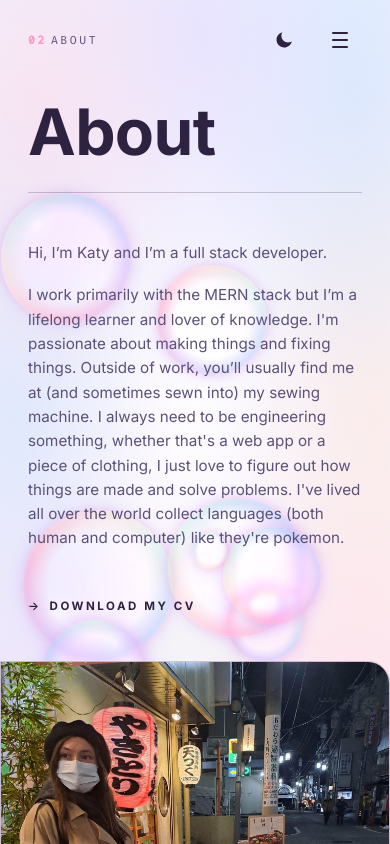
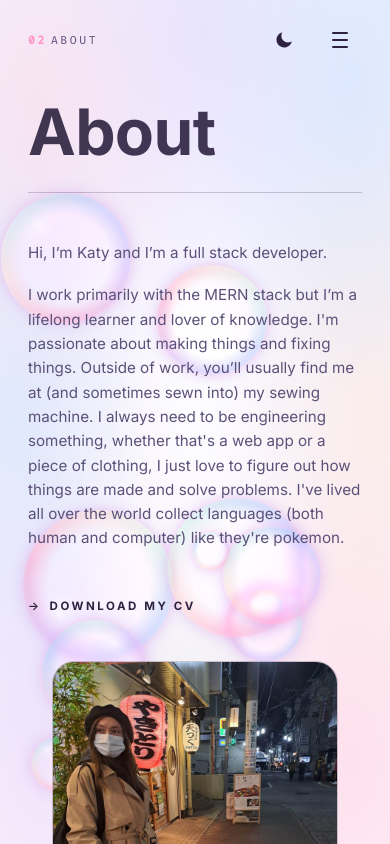
Before and after one commit to katag1001/portfolio_v2, a React (Vite) app: page /about in a window 390 px wide. Built offline with nearby package versions, Linux system fonts and the light colour scheme.

Commit message:
CSS styling on about

```diff
--- a/src/components/aboutMe.css
+++ b/src/components/aboutMe.css
@@ -4,7 +4,7 @@
 
 .about-container {
   /* Text position */
-  --about-text-top: 25%;
+  --about-text-top: 35%;
   --about-text-right: 10%;
   --about-text-width: 55%;
 
@@ -44,42 +44,46 @@
   right: var(--about-text-right);
   width: var(--about-text-width);
   display: flex;
-  flex-direction: column;
+  flex-direction: row;
   align-items: flex-end;
+  justify-content: flex-end;
+  gap: var(--space-lg);
   text-align: right;
   padding-bottom: var(--space-lg);
 }
 
 
 /* =========================================================
-   TITLE
+   TITLE (vertical rail, desktop)
    ========================================================= */
 
 .about-title {
-  width: 100%;
-  font-size: var(--fs-h6);
-  line-height: 1;
+  font-family: var(--font-main);
+  font-weight: 700;
+  order: 2;
+  flex-shrink: 0;
+  writing-mode: vertical-rl;
+  transform: rotate(180deg);
 
-  font-weight: 700;
-  letter-spacing: -0.01em;
-
+  font-size: var(--fs-display);
+  letter-spacing: var(--ls-wide);
   color: var(--text-main);
-
-  margin: 0 0 var(--space-md);
-
-  text-align: right;
+  opacity: 0.9;
+  color: var(--text-main);
+  margin: 0;
+  white-space: nowrap;
 }
 
 
+
+
+
 /* =========================================================
-   DIVIDER
+   DIVIDER (hidden on desktop, title has no divider next to it)
    ========================================================= */
 
 .about-divider {
-  width: 100%;
-  height: var(--line-w);
-  background-color: var(--line-color);
-  margin-bottom: var(--space-lg);
+  display: none;
 }
 
 
@@ -88,7 +92,9 @@
    ========================================================= */
 
 .about-text {
-  width: 100%;
+  order: 1;
+  flex: 1 1 auto;
+  min-width: 0;
 
   padding-right: 0;
 
@@ -200,6 +206,25 @@
 /* =========================================================
    SMALL SCREENS
    ========================================================= */
+@media (max-width: 1000px) {
+
+  .about-right {
+    top: 25%;
+  }
+
+  .about-title {
+  font-family: var(--font-main);
+  font-weight: 700;
+  font-size: var(--fs-display);
+  letter-spacing: var(--ls-wide);
+  color: var(--text-main);
+  opacity: 0.9;
+  color: var(--text-main);
+
+}
+
+
+}
 
 @media (max-width: 768px) {
 
@@ -226,6 +251,7 @@
   }
 
 
+
   /* ---------------------------------------------------------
      BOX SIZING
      --------------------------------------------------------- */
@@ -240,7 +266,7 @@
      IMAGE
      --------------------------------------------------------- */
 
-  .about-left {
+.about-left {
     position: relative;
 
     top: auto;
@@ -261,18 +287,17 @@
     z-index: 1;
   }
 
-
   .about-image {
     display: block;
 
-    width: 100%;
+    width: auto;
     max-width: 100%;
     height: 100%;
 
-    object-fit: cover;
-    object-position: top;
+    object-fit: contain;
+    object-position: center;
 
-    border-radius: var(--about-image-radius);
+    border-radius: var(--radius-lg);
 
     border: var(--line-w) solid var(--line-color);
   }
@@ -298,6 +323,8 @@
     display: flex;
     flex-direction: column;
     align-items: stretch;
+    justify-content: flex-start;
+    gap: 0;
 
     text-align: left;
 
@@ -310,6 +337,12 @@
      --------------------------------------------------------- */
 
   .about-title {
+    order: 0;
+    flex-shrink: initial;
+
+    writing-mode: horizontal-tb;
+    transform: none;
+
     width: 100%;
     max-width: 100%;
 
@@ -322,6 +355,7 @@
     color: var(--text-main);
 
     margin: 0 0 var(--space-md);
+    white-space: normal;
 
     text-align: left;
 
@@ -334,6 +368,10 @@
      --------------------------------------------------------- */
 
   .about-divider {
+    display: block;
+    flex-shrink: initial;
+    align-self: auto;
+
     width: 100%;
     max-width: 100%;
 
@@ -352,6 +390,10 @@
      --------------------------------------------------------- */
 
   .about-text {
+    order: 0;
+    flex: initial;
+    min-width: initial;
+
     width: 100%;
     max-width: 100%;
 
```
